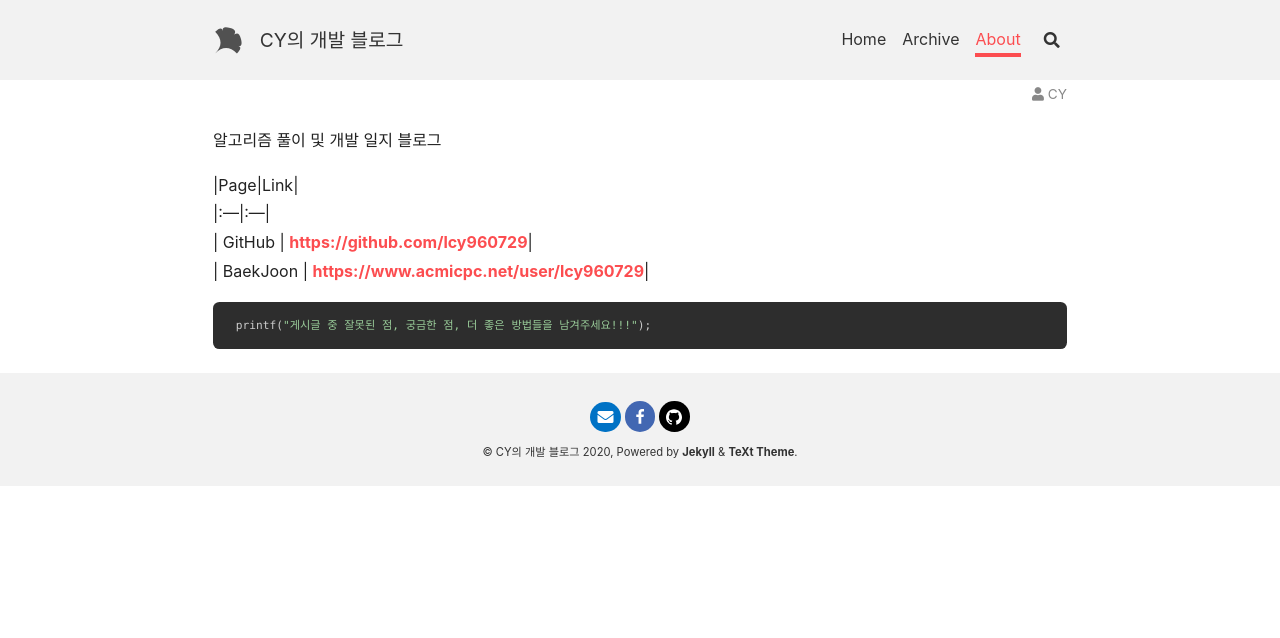
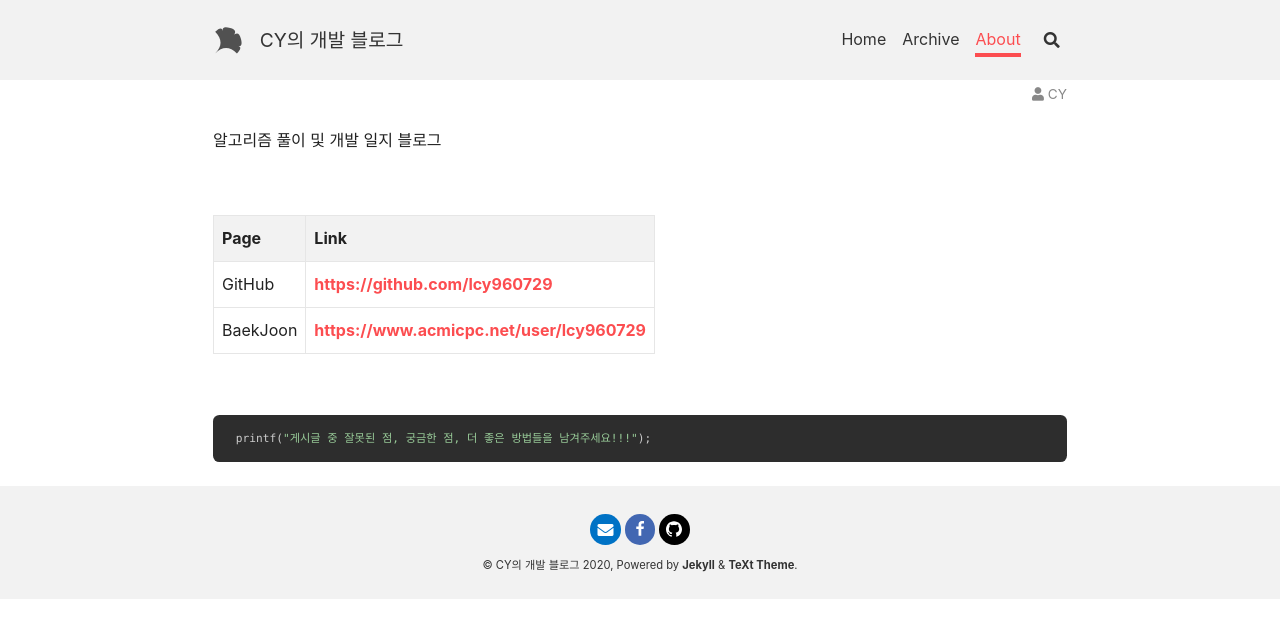
Before and after one commit to lcy960729/blog.maker, a Jekyll site: the page built from about.md, in a window 1280 px wide. Shown: the top 638 px of the page. Built offline with Jekyll 4.4.1, drawn with Linux system fonts in a browser that asks for light colours; nearby versions of some CDN libraries; comment, search, counter and statistics services are not loaded.

Commit message:
Update Posts

````diff
--- a/about.md
+++ b/about.md
@@ -14,12 +14,14 @@ author: CY
 <!-- ![TeXt Theme](https://raw.githubusercontent.com/kitian616/jekyll-TeXt-theme/master/screenshots/TeXt-home.jpg) -->
 
 알고리즘 풀이 및 개발 일지 블로그
+
 <br>
 
-|Page|Link|
-|:---|:---|
-| GitHub    | [https://github.com/lcy960729](https://github.com/lcy960729)|
-| BaekJoon  | [https://www.acmicpc.net/user/lcy960729](https://www.acmicpc.net/user/lcy960729)|
+Page | Link
+:----- | :-----
+GitHub | [https://github.com/lcy960729](https://github.com/lcy960729)
+BaekJoon | [https://www.acmicpc.net/user/lcy960729](https://www.acmicpc.net/user/lcy960729)
+
 <br>
 
 ```cpp
````
